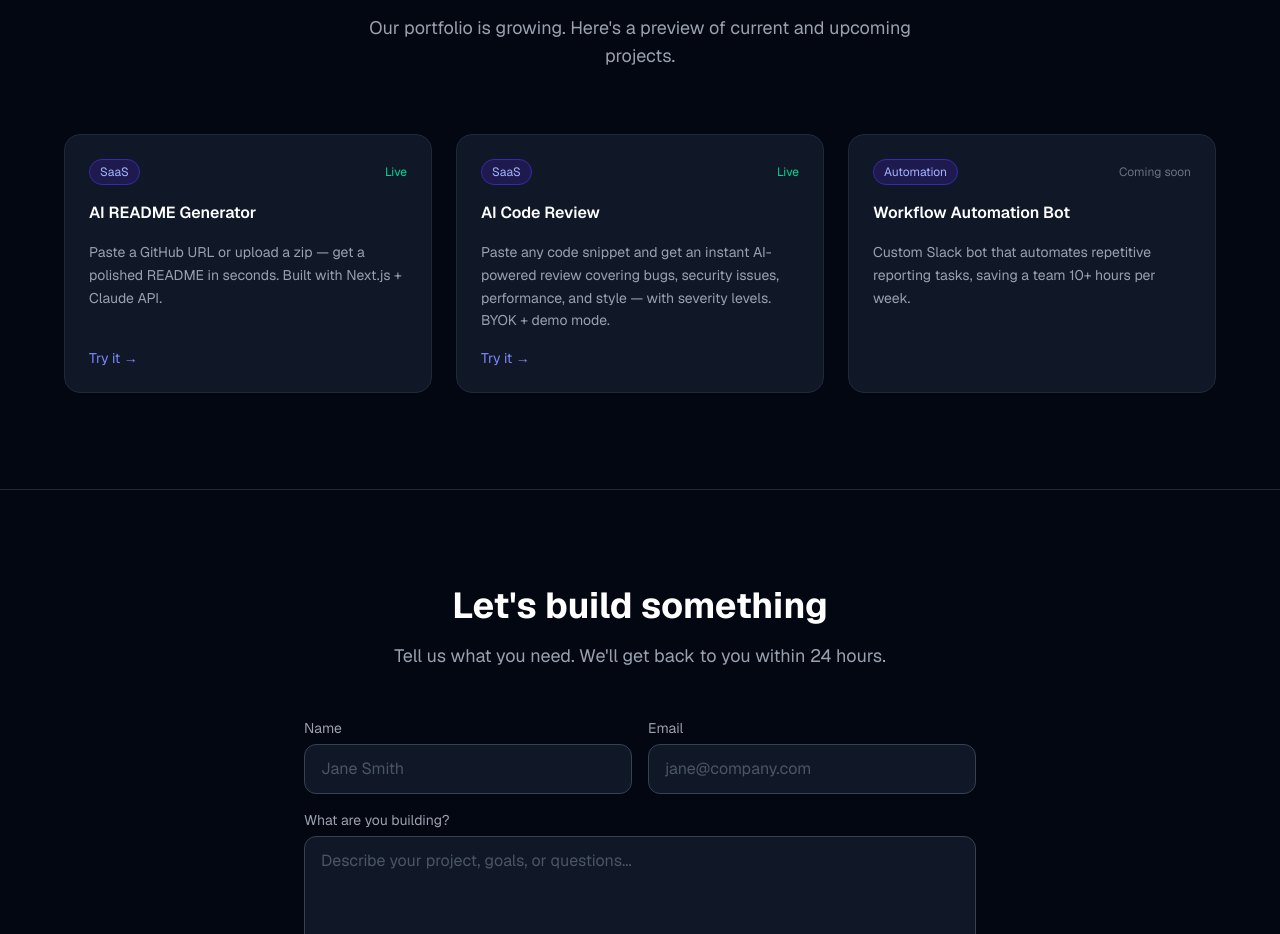
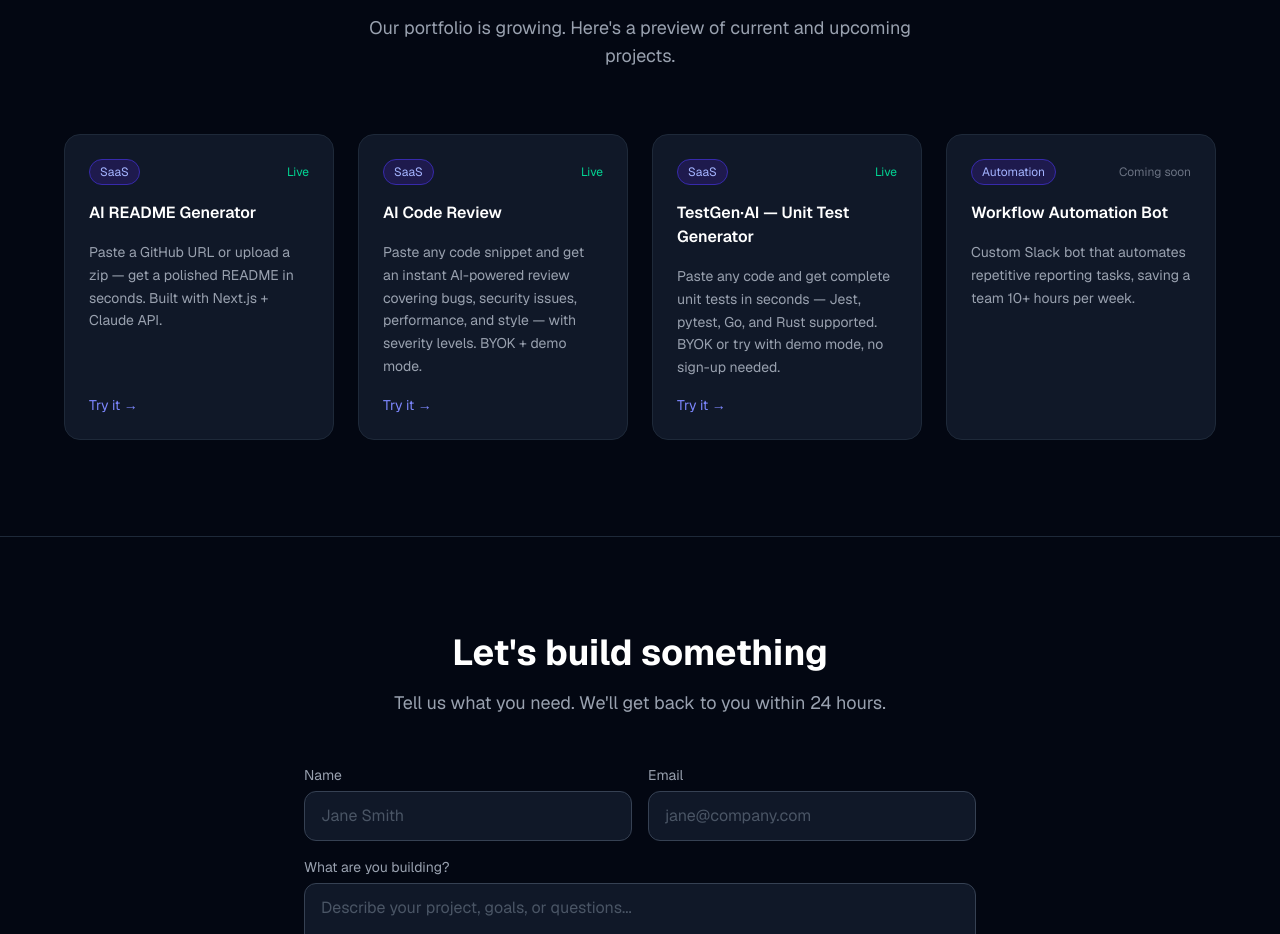
Before and after one commit to KlaraKovarova/ai-services-website, a Next.js app: page / in a window 1280 px wide. Shown: the part 1600-2534 px from the top of the page. Built offline with nearby package versions, Linux system fonts and the light colour scheme.

Commit message:
Add TestGen·AI portfolio card (product #4)
- Add Unit Test Generator card linking to https://unit-test-gen.vercel.app
- Features: Jest/pytest/Go/Rust test gen, BYOK + demo mode
- Update grid to sm:grid-cols-2 lg:grid-cols-4 for 4-card layout

Co-Authored-By: Paperclip <noreply@paperclip.ing>

```diff
--- a/components/Portfolio.tsx
+++ b/components/Portfolio.tsx
@@ -16,6 +16,14 @@
       "Paste any code snippet and get an instant AI-powered review covering bugs, security issues, performance, and style — with severity levels. BYOK + demo mode.",
     status: "Live",
     href: "https://code-review-topaz.vercel.app",
+  },
+  {
+    tag: "SaaS",
+    title: "TestGen·AI — Unit Test Generator",
+    description:
+      "Paste any code and get complete unit tests in seconds — Jest, pytest, Go, and Rust supported. BYOK or try with demo mode, no sign-up needed.",
+    status: "Live",
+    href: "https://unit-test-gen.vercel.app",
   },
   {
     tag: "Automation",
@@ -37,7 +45,7 @@
             Our portfolio is growing. Here&apos;s a preview of current and upcoming projects.
           </p>
         </div>
-        <div className="grid grid-cols-1 sm:grid-cols-3 gap-6">
+        <div className="grid grid-cols-1 sm:grid-cols-2 lg:grid-cols-4 gap-6">
           {cases.map((c) => {
             const CardWrapper = c.href
               ? ({ children }: { children: React.ReactNode }) => (
```
